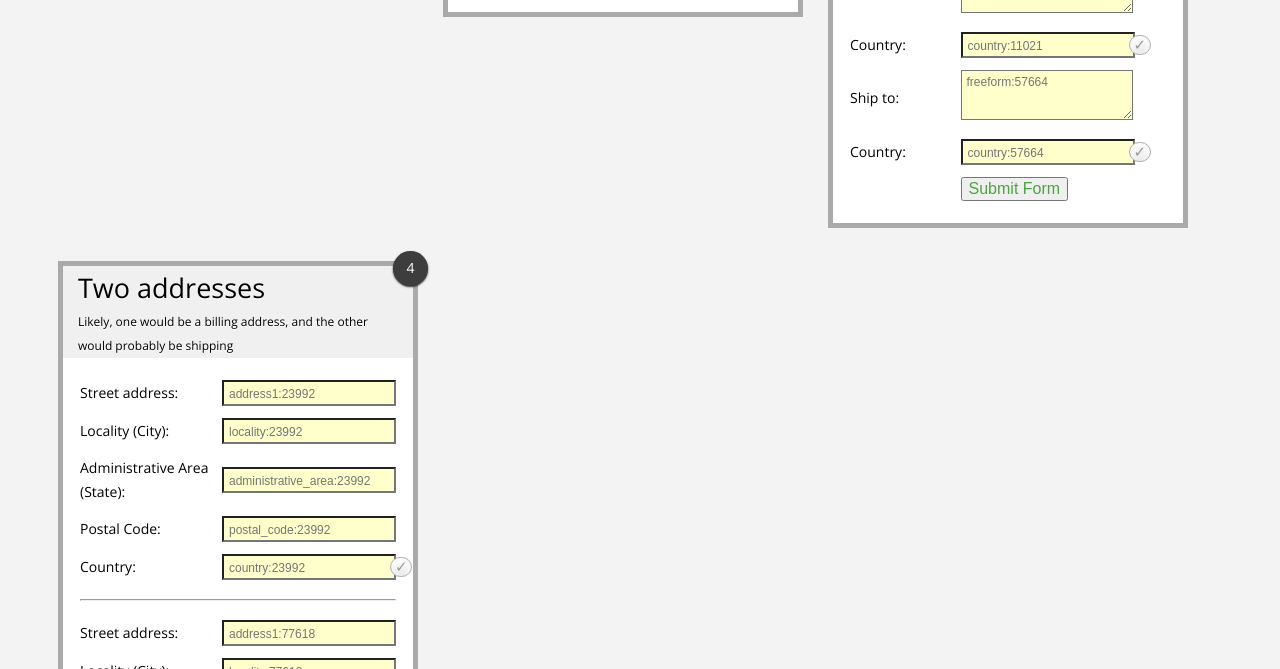
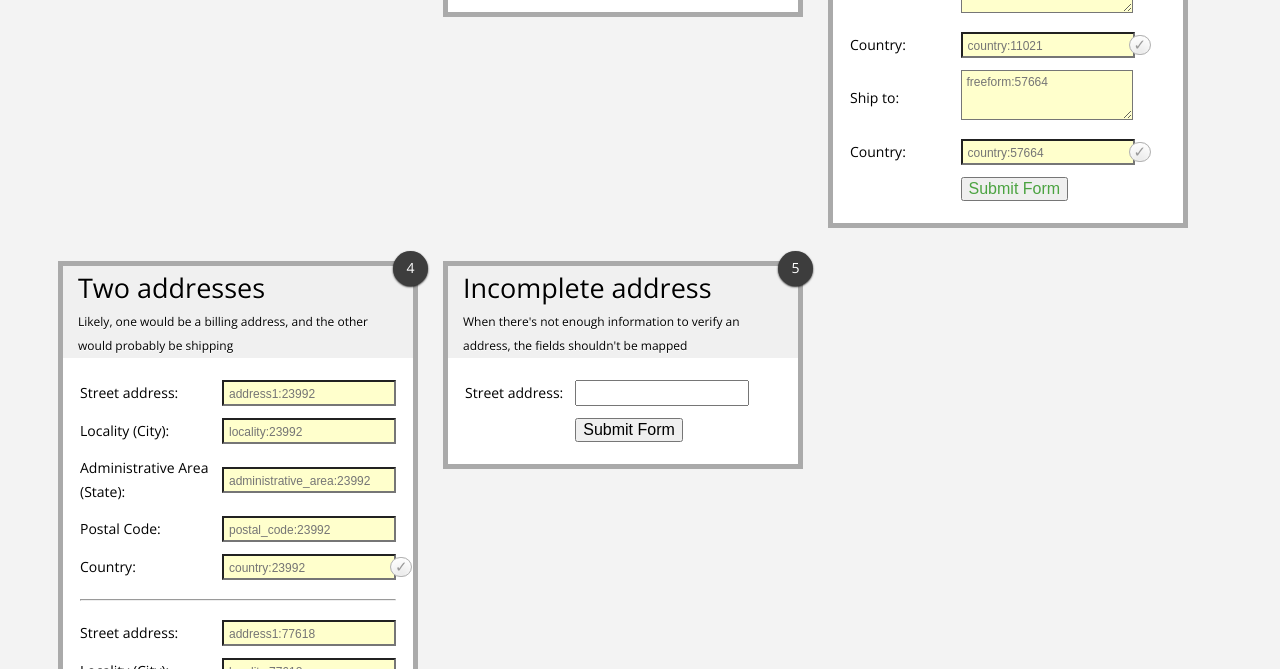
Before and after one commit to yankeyhotel/jquery.liveaddress, a website: page index.html in a window 1280 px wide. Shown: the part 625-1294 px from the top of the page. Drawn offline with nearby package versions, Linux system fonts and the light colour scheme.

Commit message:
Added incomplete address example

```diff
--- a/index.html
+++ b/index.html
@@ -64,6 +64,8 @@
                 administrative_area: '#administrativearea6',
                 postal_code: '#postalcode6',
                 country: '#country6'
+            }, {
+                address1: '#street17'
             }],
             waitForStreet: true	// Hides autocomplete suggestions until a street is entered
         });
@@ -401,6 +403,23 @@
     </table>
 </form>
 
+<form id="incomplete">
+    <header>
+        <h3>Incomplete address</h3>
+        <p>When there's not enough information to verify an address, the fields shouldn't be mapped</p>
+    </header>
+    <table>
+        <tr>
+            <td>Street address:</td>
+            <td><input type="text" id="street17"></td>
+        </tr>
+        <tr>
+            <td></td>
+            <td><input type="submit" value="Submit Form"></td>
+        </tr>
+    </table>
+</form>
+
 <hr class="clear">
 
 <script>
```
